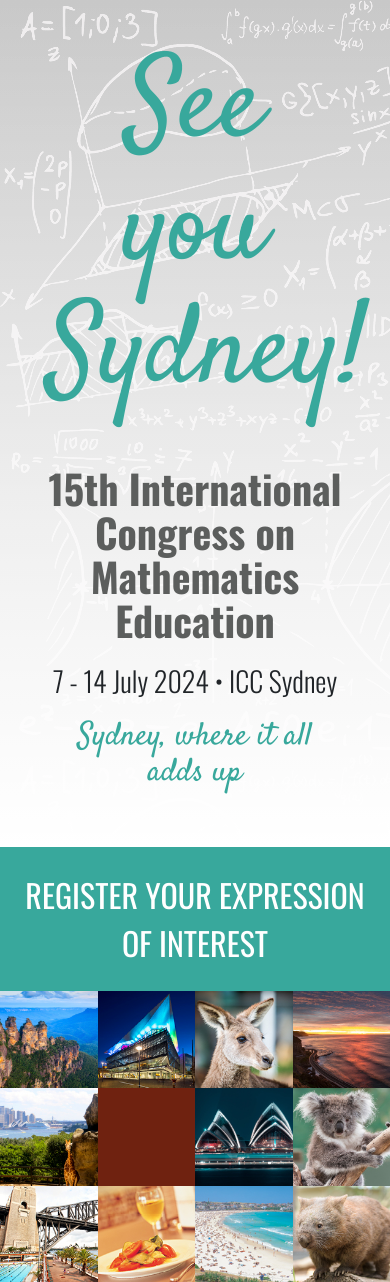
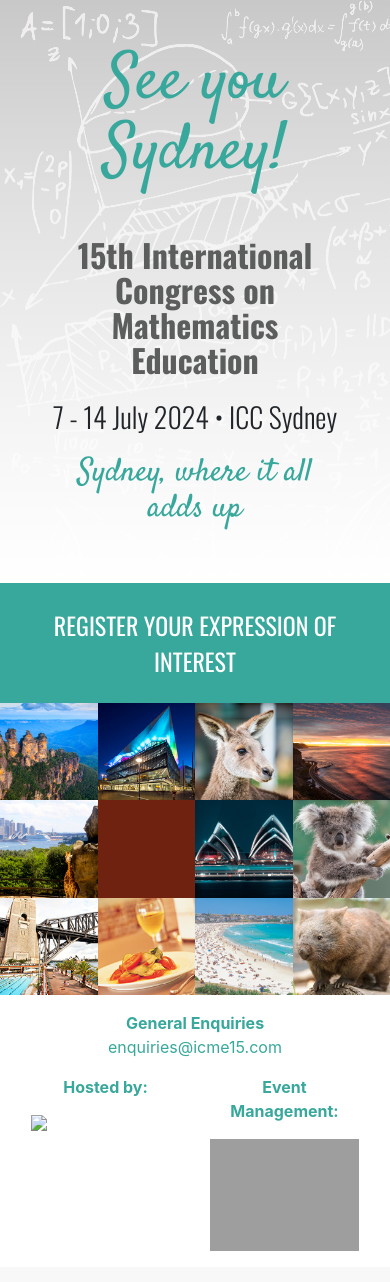
Before and after one commit to ICMS-Australasia/ICME15, a PHP site: page / in a window 390 px wide. Shown: the top 1282 px of the page. After the commit the page ends 1251 px from the top, so only its background shows below. Run offline with PHP 8.4, Linux system fonts and the light colour scheme; some libraries are stand-ins or nearby versions; grey boxes are pictures that could not be loaded.

Commit message:
Updated mobile style

```diff
--- a/style.css
+++ b/style.css
@@ -57,4 +57,17 @@
 .footer p, .footer a {
   color: #38A89C; }
 
+@media (max-width: 768px) {
+  h1 {
+    font-size: 4rem; }
+
+  h2 {
+    font-size: 2rem; }
+
+  .eoi a {
+    font-family: 'Oswald', sans-serif;
+    font-family: 700;
+    font-size: 1.5rem;
+    color: white; } }
+
 /*# sourceMappingURL=style.css.map */
--- a/style.scss
+++ b/style.scss
@@ -70,5 +70,21 @@
   p, a {
     color: $teal;
   }
+}
 
+@media (max-width: 768px) {
+  h1 {
+    font-size: 4rem;
+  }
+  h2 {
+    font-size: 2rem;
+  }
+  .eoi {
+    a {
+      font-family: 'Oswald', sans-serif;
+      font-family: 700;
+      font-size: 1.5rem;
+      color: white;
+    }
+  }
 }
```
Also changed, not shown: 1 other file.
